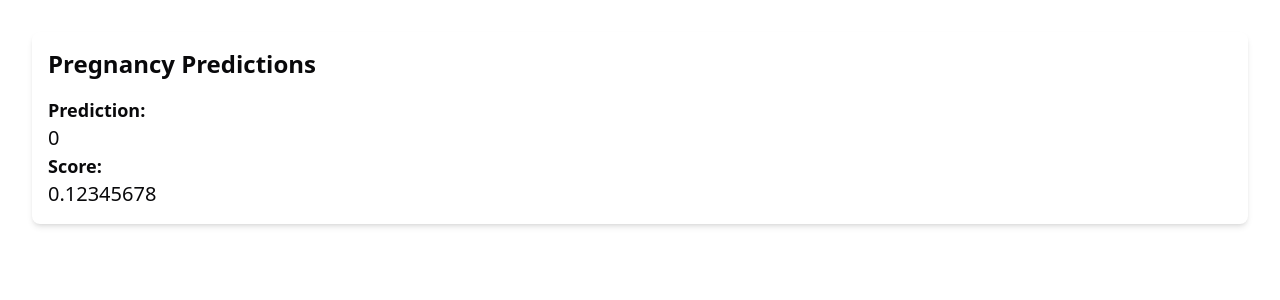
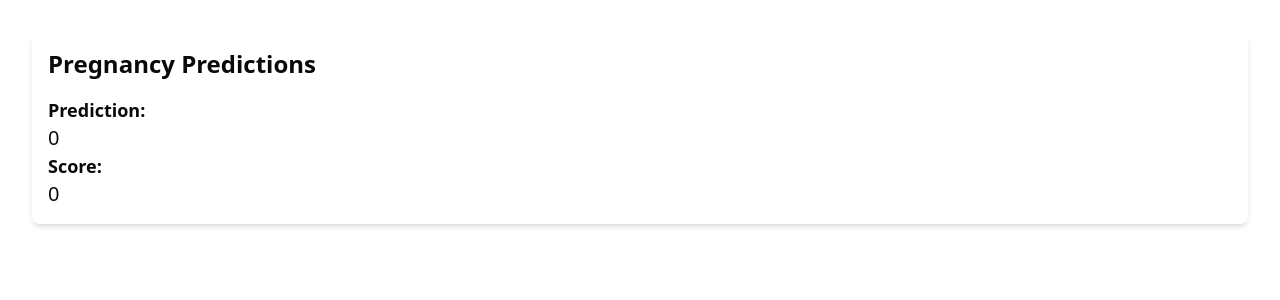
Before and after one commit to bgpayne23/mirahealth, a Next.js app in the folder mira-health-ui/: page /alerts/PredictionsPage in a window 1280 px wide. Shown: the top 300 px of the page. Built offline with nearby package versions, Linux system fonts and the light colour scheme.

Commit message:
passing response data to predictions page, can't test until api is up

```diff
--- a/mira-health-ui/pages/alerts/PredictionsPage.tsx
+++ b/mira-health-ui/pages/alerts/PredictionsPage.tsx
@@ -1,19 +1,19 @@
-// NOT USING
-
-import React from "react";
+import React from 'react';
+import { useRouter } from 'next/router';
 import PregnancyPredictionsDisplay from "@/components/PregnancyPredictionsDisplay";
 
-// Define the PredictionData interface here
 interface PredictionData {
     prediction: number;
     score: number;
 }
 
 const PredictionsPage: React.FC = () => {
-    // Assume you have received the prediction data from the server
+    const router = useRouter();
+    const { prediction, score } = router.query;
+
     const predictionData: PredictionData = {
-        prediction: 0,
-        score: 0.12345678,
+        prediction: prediction ? parseFloat(prediction as string) : 0,
+        score: score ? parseFloat(score as string) : 0,
     };
 
     return (
--- a/mira-health-ui/src/components/PatientInputs.tsx
+++ b/mira-health-ui/src/components/PatientInputs.tsx
@@ -1,5 +1,6 @@
 import React, { useEffect } from "react";
 import { useState } from "react";
+import { useRouter } from "next/router";
 import Link from "next/link";
 import {
     FieldError,
@@ -8,6 +9,7 @@ import {
     useForm,
 } from "react-hook-form";
 import axios from "axios";
+
 
 type FormValues = {
     obgyn_AvgPatientTime: number;
@@ -38,8 +40,14 @@ const PatientInputs = () => {
         mode: "onBlur",
     });
 
+    const router = useRouter();
+
     // todo: add hover message, and setTimeout.
     const [isHovered, setIsHovered] = useState(false);
+    const [apiResponse, setApiResponse] = useState({
+      prediction: 15,
+      score: 1
+  });
 
     const onSubmit = (data: FormValues) => {
         // todo: connect this to another component or datasource. hardcode for now.
@@ -62,10 +70,18 @@ const PatientInputs = () => {
             .post("http://34.229.92.101/", data)
             .then(function (response) {
                 console.log(response);
+                router.push({
+                  pathname: '/alerts/PredictionsPage',
+                  query: {
+                      prediction: response.data.prediction,
+                      score: response.data.score
+                  }
+              });
             })
             .catch(function error() {
                 console.log(error);
             });
+
     };
 
     return (
--- a/mira-health-ui/src/components/ProviderInputs2.tsx
+++ b/mira-health-ui/src/components/ProviderInputs2.tsx
@@ -57,6 +57,7 @@ const ProviderInputs2 = () => {
 
     const [isHovered, setIsHovered] = useState(false);
     const [message, setMessage] = useState('');
+
 
     //setTimeout
 
```
